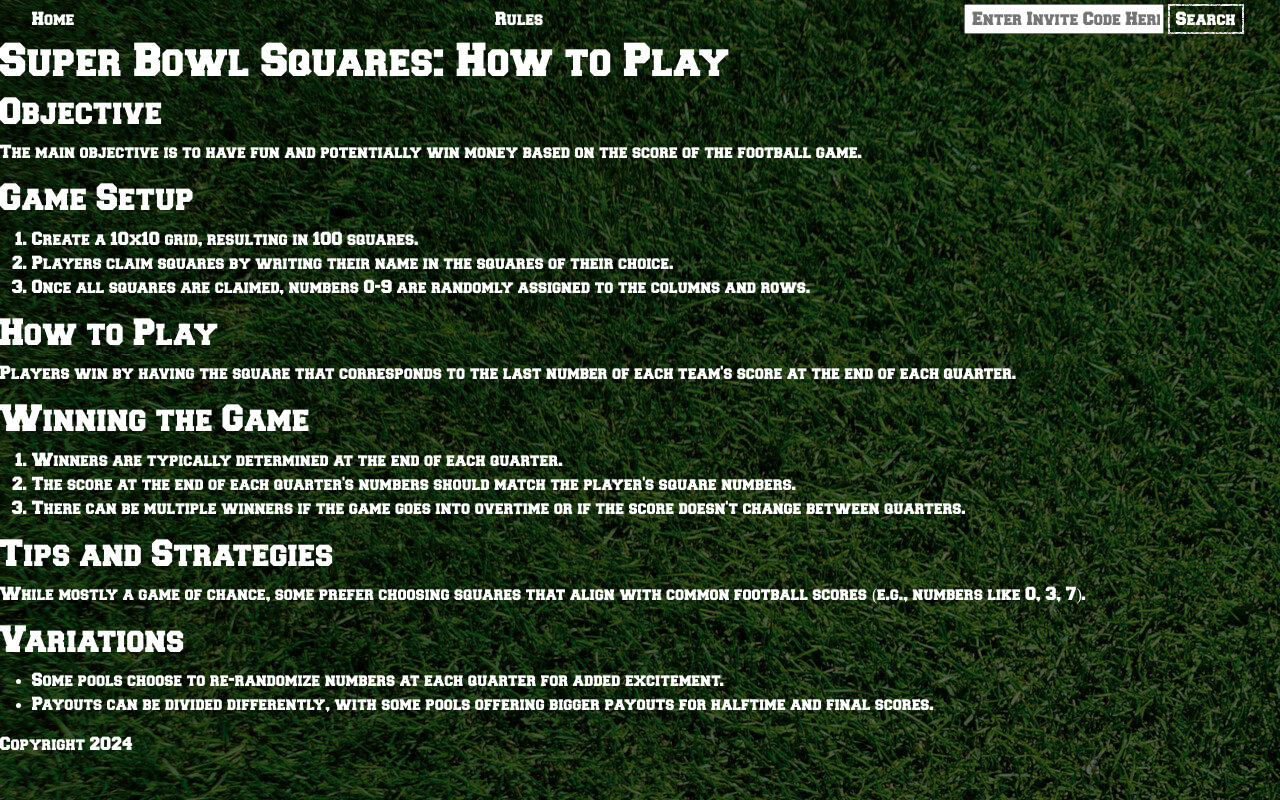
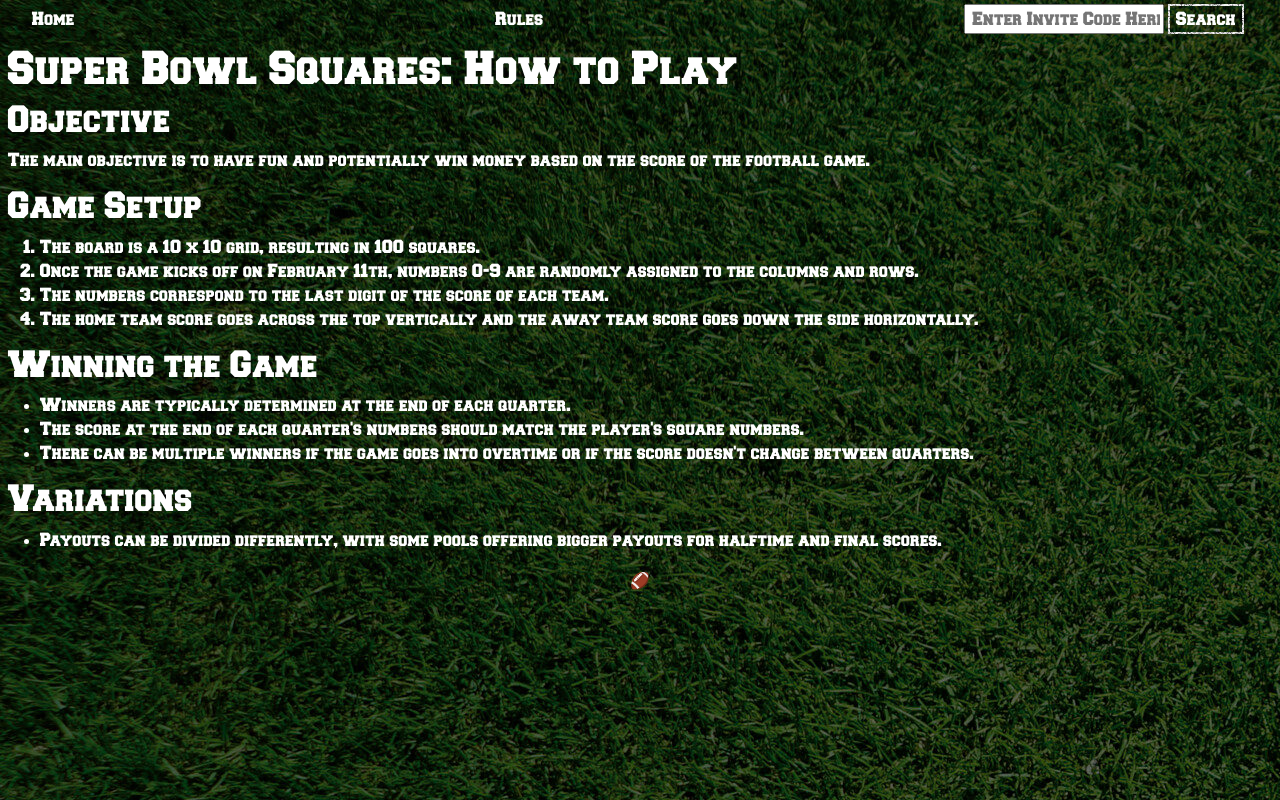
Before and after one commit to brandonsnover/SuperbowlSquares-frontend, a React (Vite) app: page /rules in a window 1280 px wide. Built offline with nearby package versions, Linux system fonts and the light colour scheme; no server answers; the HTML template or start-up script is replaced by a standard one.

Commit message:
updated rules

```diff
--- a/src/Footer.jsx
+++ b/src/Footer.jsx
@@ -1,7 +1,7 @@
 export function Footer() {
   return (
     <footer>
-      <p>Copyright 2024</p>
+      <p style={{ textAlign: "center" }}> 🏈 </p>
     </footer>
   );
 }
--- a/src/Rules.jsx
+++ b/src/Rules.jsx
@@ -1,3 +1,4 @@
+/* eslint-disable react/no-unescaped-entities */
 export function Rules() {
   return (
     <div className="rules-container">
@@ -11,44 +12,30 @@ export function Rules() {
       <div className="rules-section">
         <h2>Game Setup</h2>
         <ol>
-          <li>Create a 10x10 grid, resulting in 100 squares.</li>
-          <li>Players claim squares by writing their name in the squares of their choice.</li>
-          <li>Once all squares are claimed, numbers 0-9 are randomly assigned to the columns and rows.</li>
+          <li>The board is a 10 x 10 grid, resulting in 100 squares.</li>
+          <li>Once the game kicks off on February 11th, numbers 0-9 are randomly assigned to the columns and rows.</li>
+          <li>The numbers correspond to the last digit of the score of each team.</li>
+          <li>
+            The home team score goes across the top vertically and the away team score goes down the side horizontally.
+          </li>
         </ol>
       </div>
 
       <div className="rules-section">
-        <h2>How to Play</h2>
-        <p>
-          Players win by having the square that corresponds to the last number of each team's score at the end of each
-          quarter.
-        </p>
-      </div>
-
-      <div className="rules-section">
         <h2>Winning the Game</h2>
-        <ol>
+        <ul>
           <li>Winners are typically determined at the end of each quarter.</li>
           <li>The score at the end of each quarter's numbers should match the player's square numbers.</li>
           <li>
             There can be multiple winners if the game goes into overtime or if the score doesn't change between
             quarters.
           </li>
-        </ol>
-      </div>
-
-      <div className="rules-section">
-        <h2>Tips and Strategies</h2>
-        <p>
-          While mostly a game of chance, some prefer choosing squares that align with common football scores (e.g.,
-          numbers like 0, 3, 7).
-        </p>
+        </ul>
       </div>
 
       <div className="rules-section">
         <h2>Variations</h2>
         <ul>
-          <li>Some pools choose to re-randomize numbers at each quarter for added excitement.</li>
           <li>
             Payouts can be divided differently, with some pools offering bigger payouts for halftime and final scores.
           </li>
--- a/src/index.css
+++ b/src/index.css
@@ -156,3 +156,7 @@ nav {
   margin-top: 5;
   margin-bottom: 5;
 }
+
+.rules-container {
+  margin: 8px;
+}
```
